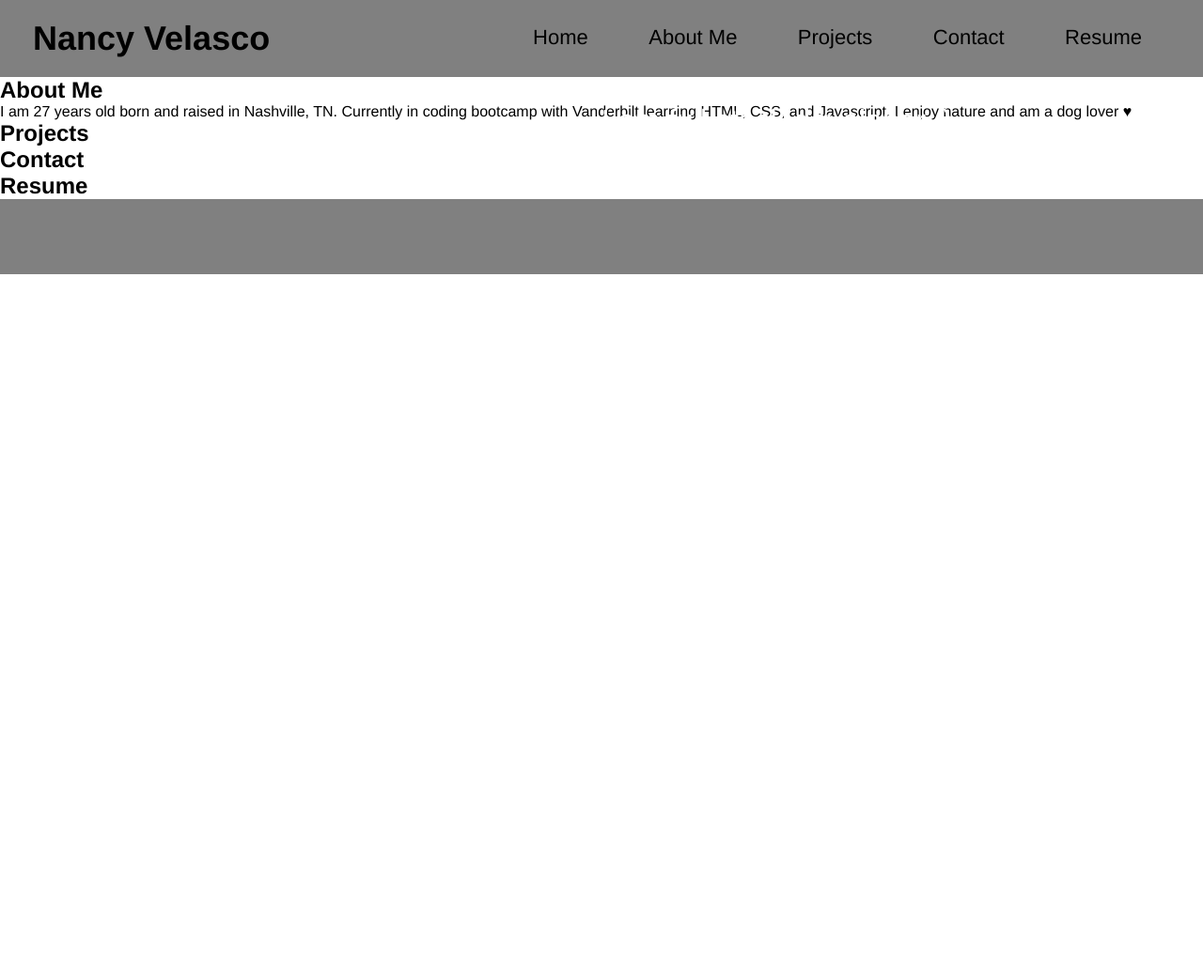
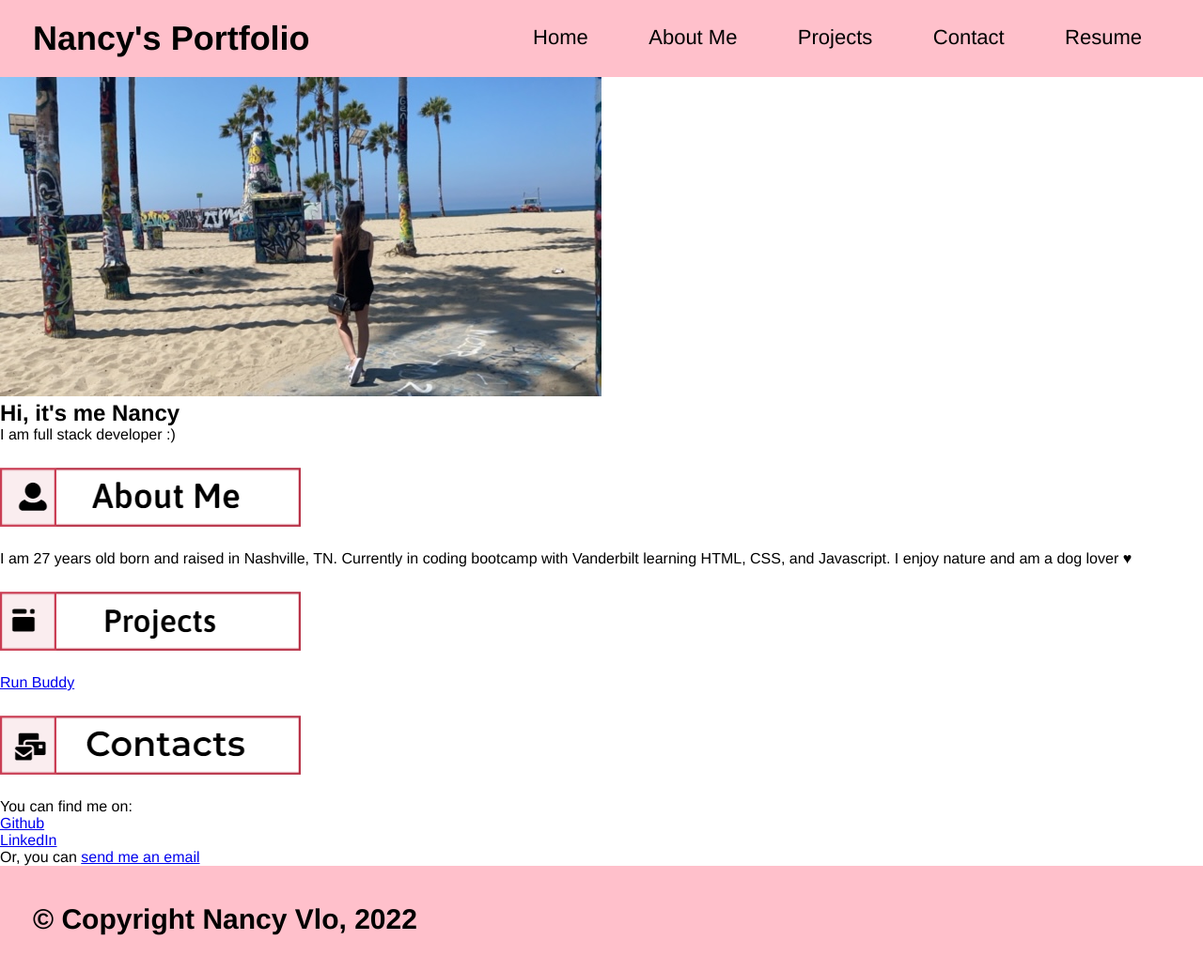
Before and after one commit to nancyvlo/nvlo-port, a plain HTML site: page index.html in a window 1280 px wide. Shown: the whole page at 94% size. Before the commit the page ends 800 px from the top, so only its background shows below. Drawn offline with Linux system fonts and the light colour scheme; files whose address does not match are found by name.

Commit message:
add contact and project links

```diff
--- a/assets/css/style.css
+++ b/assets/css/style.css
@@ -13,7 +13,7 @@
   /*header*/
   header {
     padding: 20px 35px;
-    background-color: grey;
+    background-color: pink;
   }
 
   header h1 {
@@ -55,38 +55,37 @@
   }
 
 /*main background image*/
-  .bgimage {
 
-    background: url('C:/Users/Nancy/OneDrive/Desktop/nvlo-port/assets/images/me.JPG');
-    background-size: cover;
-    position: relative;
-  }
 
-  .hero_title {
-    font-size: 4.5rem;
-  }
-  .hero-desc {
-    font-size: 2rem;
-  }
 
-  .hero-text {
-    text-align: center;
-    position: absolute;
-    top: 50%;
-    left: 50%;
-    color: white;
-  }
+
+/*--about me--*/
+
+
+
+
+/*--projects--*/
+
+
+
+
+/*--contacts--*/
+
+.contacts {
+
+}
 
 /*--footer--*/
+
   footer {
-    background: grey;
+    background: pink;
     width: 100%;
     padding: 40px 35px;
   }
 
   footer h2 {
     display: inline;
-    color: navy;
+    color: black;
     font-size: 30px;
     margin: 0;
   }
--- a/index.html
+++ b/index.html
@@ -3,7 +3,7 @@
 
 <head>
     <meta charset="UTF-8" />
-    <title>Nancy Velasco</title>
+    <title>Nancy's Portfolio</title>
     <link rel="stylesheet" href="./assets/css/style.css" />
 </head>
 
@@ -13,7 +13,7 @@
     <header>
         <h1>
             <a href="/">
-            Nancy Velasco
+            Nancy's Portfolio
             </a>
         </h1>
 
@@ -33,46 +33,65 @@
     </header>
 
     <!-- hero section -->
-    <section class="bgimage" id="home">
+    <section id="hero">
 
-            <div class="hero-text">
+        <img src="assets\images\me.JPG" alt="" class="profile-img">
         <h2 class="hero-title">Hi, it's me Nancy</h2>
         <p class="hero-desc">
             I am full stack developer :)
         </p>
-            </div>
+
         </div>
         </div>
 
     </section>
 
     <!-- about me section -->
-    <section>
-        <h2>About Me</h2>
+    <section id="about">
+        <div class="section-inner">
+        <img src="assets\images\About Me.jpg">
         <p>
             I am 27 years old born and raised in Nashville, TN. Currently in coding bootcamp with Vanderbilt learning HTML, CSS, and Javascript. I enjoy nature and am a dog lover ♥
         </p>
+    </div>
     </section>
 
     <!-- projects section -->
-    <section>
-        <h2>Projects</h2>
+    <section id="project">
+        <div class="section-inner">
+        <img src="assets\images\Projects.jpg">
+        <ul>
+            <li><a href="https://nancyvlo.github.io/run-buddy/">Run Buddy</a></li>
+        </ul>
+    </div>
     </section>
 
     <!-- contact section -->
-    <section>
-        <h2>Contact</h2>
+    <section id="contacts">
+        <div class="section-inner">
+        <img src="assets\images\Contacts.jpg">
+        <p>You can find me on:</p>
+        <ul>
+            <li><a href="https://github.com/nancyvlo">Github</a></li>
+            <li><a href="https://www.linkedin.com/in/nancy-velasco-992607230/">LinkedIn</a></li>
+        </ul>
+        <p>Or, you can <a href="mailto:nancyle.velasco@gmail.com">send me an email</a></p>
+        </div>
     </section>
 
     <!-- resume section -->
     <section>
-        <h2>Resume</h2>
+
+
+        </div>
     </section>
 
 
     <!-- footer section -->
     <footer>
-        <h2></h2>
+        <h2>
+            © Copyright Nancy Vlo, 2022
+        </h2>
     </footer>
 
 </body>
```
Also changed, not shown: assets/images/About Me.jpg (renamed from assets/images/About Me.png), assets/images/Contacts.jpg (renamed from assets/images/Contacts.png), assets/images/Projects.jpg (renamed from assets/images/Projects.png).
